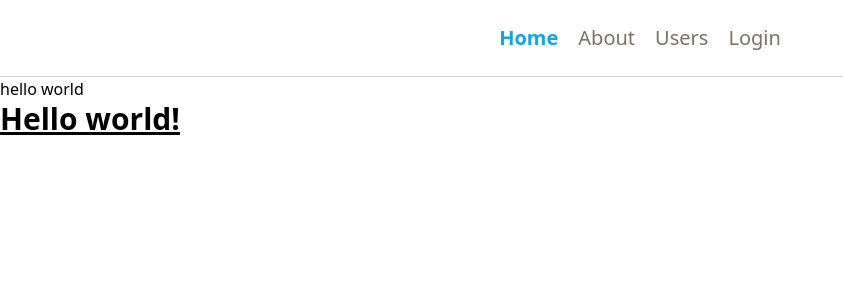
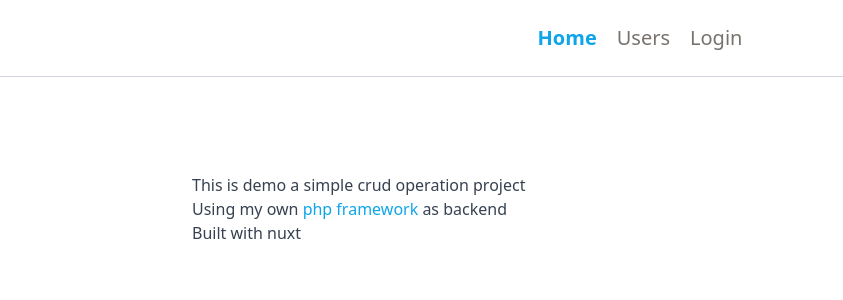
Before and after one commit to andiLeong/nuxt-php-framework, a Nuxt app: page / in a window 1280 px wide. Shown: the top 300 px of the page, without its empty margins (0-843 px from the left). Built offline with nearby package versions, Linux system fonts and the light colour scheme.

Commit message:
add statement to index page

```diff
--- a/components/AppNavigation.vue
+++ b/components/AppNavigation.vue
@@ -5,9 +5,6 @@
             <ul class="flex items-center justify-center space-x-5 py-6 ">
                 <li class="text-stone-500 text-xl capitalize">
                     <NuxtLink :to="{name:'index'}">home</NuxtLink>
-                </li>
-                <li class="text-stone-500 text-xl capitalize">
-                    <NuxtLink to="/about">about</NuxtLink>
                 </li>
                 <li class="text-stone-500 text-xl capitalize">
                     <NuxtLink :to="{name:'users'}">users</NuxtLink>
--- a/pages/about.vue
+++ /dev/null
@@ -1,22 +0,0 @@
-<template>
-    <h3>about</h3>
-
-    <client-only>
-        <p v-if="user">
-            welcome {{ user.name }}
-        </p>
-        {{ user }}
-    </client-only>
-</template>
-
-<script setup>
-
-
-
-const user = useState('user')
-
-</script>
-
-<style scoped>
-
-</style>
--- a/pages/index.vue
+++ b/pages/index.vue
@@ -1,17 +1,23 @@
 <template>
-    <h1>hello world</h1>
+    <AppContainer>
 
-    <h1 class="text-3xl font-bold underline">
-        Hello world!
-    </h1>
-
-
-    <client-only>
-        <p v-if="user">
-            welcome {{ user.name }}
-        </p>
-        {{ user }}
-    </client-only>
+        <div class="mx-auto max-w-4xl mt-20 text-gray-700">
+            <p>
+                This is demo a simple crud operation project
+            </p>
+            <p>
+                 Using my own <a href="https://github.com/andiLeong/framework" class="text-sky-500">php framework </a>as backend
+            </p>
+            <p>
+                 Built with nuxt
+            </p>
+        </div>
+        <client-only>
+            <p v-if="user">
+                welcome {{ user.name }}
+            </p>
+        </client-only>
+    </AppContainer>
 </template>
 
 <script setup>
--- a/pages/users/index.vue
+++ b/pages/users/index.vue
@@ -29,14 +29,10 @@
                             :actions="actions"
                             @edit="goToEdit"
                             @delete="destroy"
-                        >
-
-                        </AppTable>
-
+                        />
 
                         <div class="mt-10">
-                            <AppPaginator :items="users" @goToPage="goingTo">
-                            </AppPaginator>
+                            <AppPaginator :items="users" @goToPage="goingTo" />
                         </div>
                     </div>
                 </div>
@@ -86,16 +82,10 @@ function goToCreate() {
     router.push({name: 'users-create'})
 }
 
-// const { data: users ,error } = await useFetch('http://localhost:8080/user')
-// const {data: users , error} = useLazyFetch('http://localhost:8000/user');
-
 const {data: users, error} = useLazyFetch('user', {
     baseURL: config.public.baseURL,
     query: {page}
 })
-
-// console.log(error)
-// console.log(config.public.baseURL)
 
 function goingTo(targetPage) {
     page.value = targetPage
```
